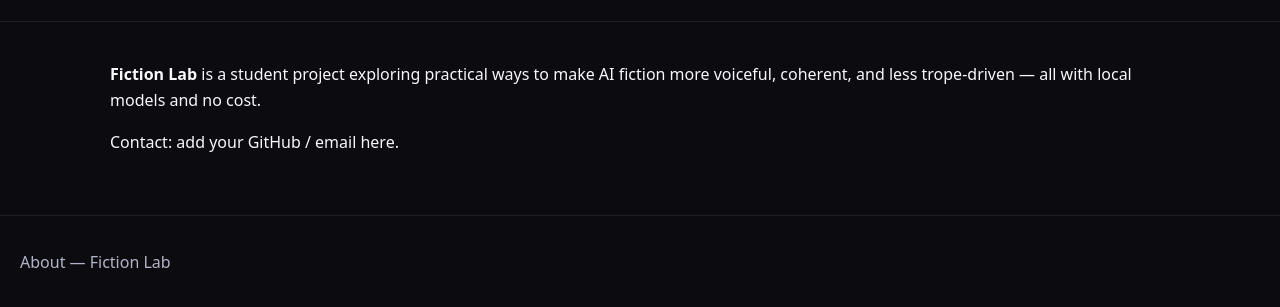
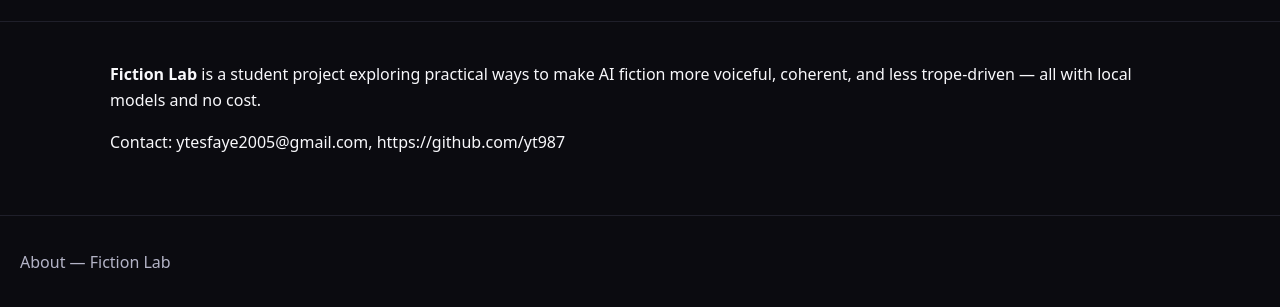
Before and after one commit to yt987/fictionlab, a plain HTML site: page about.html in a window 1280 px wide. Shown: the part 119-426 px from the top of the page. Drawn offline with Linux system fonts and the light colour scheme.

Commit message:
changed contacts

```diff
--- a/about.html
+++ b/about.html
@@ -23,7 +23,7 @@
 <main class="content">
   <p><strong>Fiction Lab</strong> is a student project exploring practical ways to make AI fiction
   more voiceful, coherent, and less trope‑driven — all with local models and no cost.</p>
-  <p>Contact: add your GitHub / email here.</p>
+  <p>Contact:  ytesfaye2005@gmail.com, https://github.com/yt987</p>
 </main>
 
 <footer class="site-footer">
```
